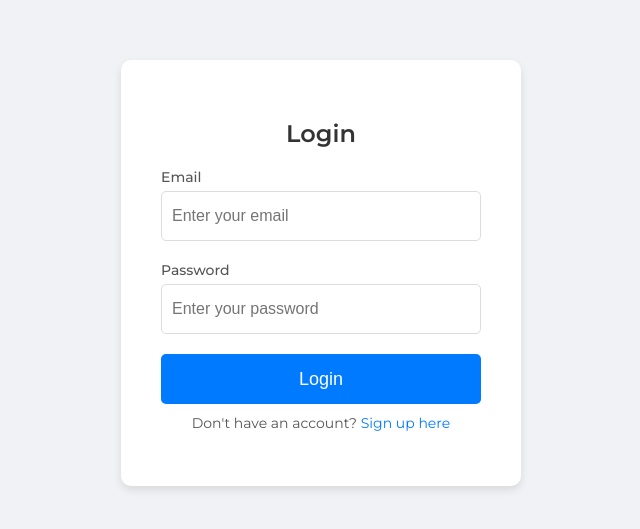
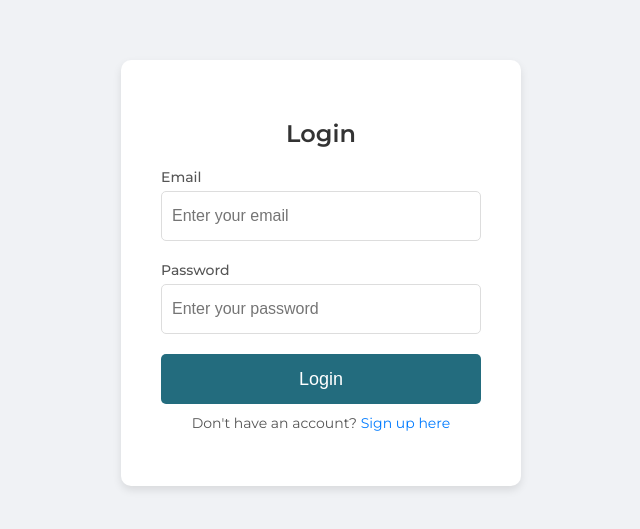
Before and after one commit to ikbal-hussain/Real-Estate-Accomodation, a React (Vite) app in the folder real_estate_app/: page /login in a window 1280 px wide. Shown: the part 127-656 px from the top of the page, without its empty margins (319-959 px from the left). Built offline with nearby package versions, Linux system fonts and the light colour scheme.

Commit message:
issues fixed3

```diff
--- a/real_estate_app/src/styles/auth.css
+++ b/real_estate_app/src/styles/auth.css
@@ -52,7 +52,7 @@
   width: 100%;
   height: 50px;
   padding: 10px;
-  background-color: #007bff;
+  background-color: #236c7e;
   color: white;
   border: none;
   border-radius: 5px;
@@ -61,7 +61,7 @@
 }
 
 .auth-form button:hover {
-  background-color: #0056b3;
+  background-color: #064757;
 }
 
 .auth-form p {
```
